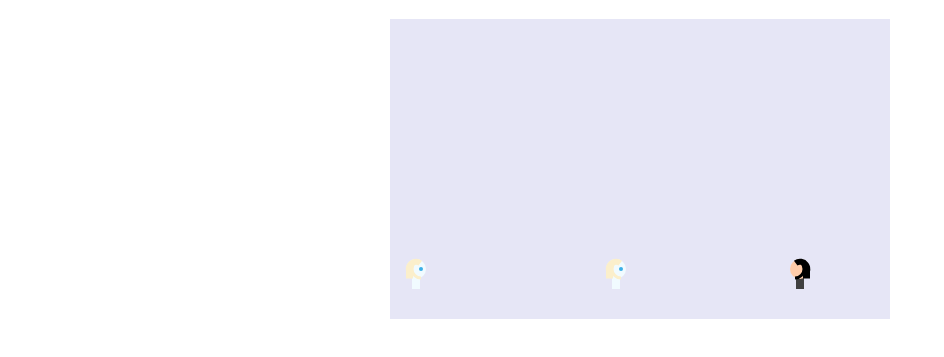
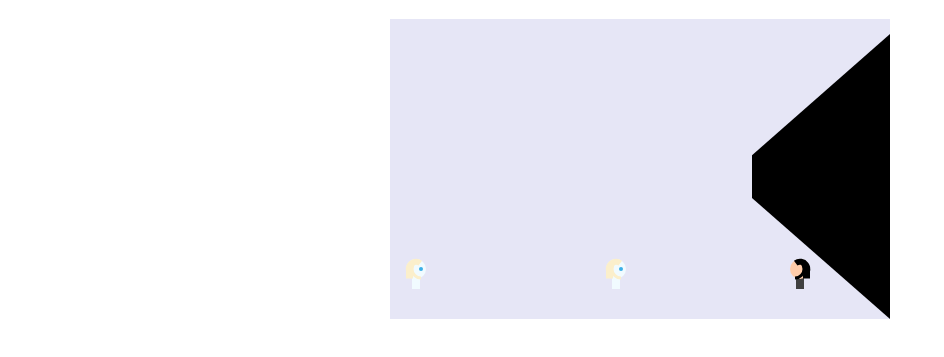
Before and after one commit to econne01/game_of_snow, a plain HTML site: page index.html in a window 1280 px wide. Shown: the part 61-418 px from the top of the page, without its empty margins (0-944 px from the left). Drawn offline with Linux system fonts and the light colour scheme.

Commit message:
Add basic wall scenery

```diff
--- a/game.js
+++ b/game.js
@@ -20,6 +20,10 @@ var Game = function (canvas) {
 
   // Create the bodies array to hold the player, enemies, etc.
   this.bodies = [];
+
+  // Add scenery objects
+  var wall = new Wall(this, { x: 740, y: 300 });
+  this.addBody(wall);
 
   // Add the main characters to the game.
   this.createPlayer({x: 700, y: 270});
--- a/index.html
+++ b/index.html
@@ -19,6 +19,7 @@
         </div>
         <script src="keyboarder.js"></script>
         <script src="game_object.js"></script>
+        <script src="scenery.js"></script>
         <script src="character.js"></script>
         <script src="enemy.js"></script>
         <script src="player.js"></script>
--- /dev/null
+++ b/scenery.js
@@ -0,0 +1,28 @@
+var Wall = function(game, location) {
+  GameObject.call(this, game, location);
+  this.size = { x: 60,
+                y: this.game.size.y * 0.95 };
+};
+
+Wall.prototype = Object.create(GameObject.prototype);
+Wall.prototype.constructor = Wall;
+
+Wall.prototype.draw = function (screen) {
+  screen.fillStyle = '#000000';
+  var locationX = this.location.x - this.game.location.x;
+  var locationY = this.location.y;
+  screen.beginPath();
+//  screen.moveTo(locationX - this.size.x * 2,
+//                locationY - this.size.y * 0.5);
+  var distanceHeightPct = 0.15;
+  var distanceWidthPct = 1.3;
+  screen.moveTo(locationX - this.size.x * distanceWidthPct,
+                locationY - this.size.y * (0.5 - distanceHeightPct / 2));
+  screen.lineTo(locationX - this.size.x * distanceWidthPct,
+                locationY - this.size.y * (0.5 + distanceHeightPct / 2));
+  screen.lineTo(locationX + this.size.x,
+                locationY - this.size.y);
+  screen.lineTo(locationX + this.size.x,
+                locationY);
+  screen.fill();
+}
```
